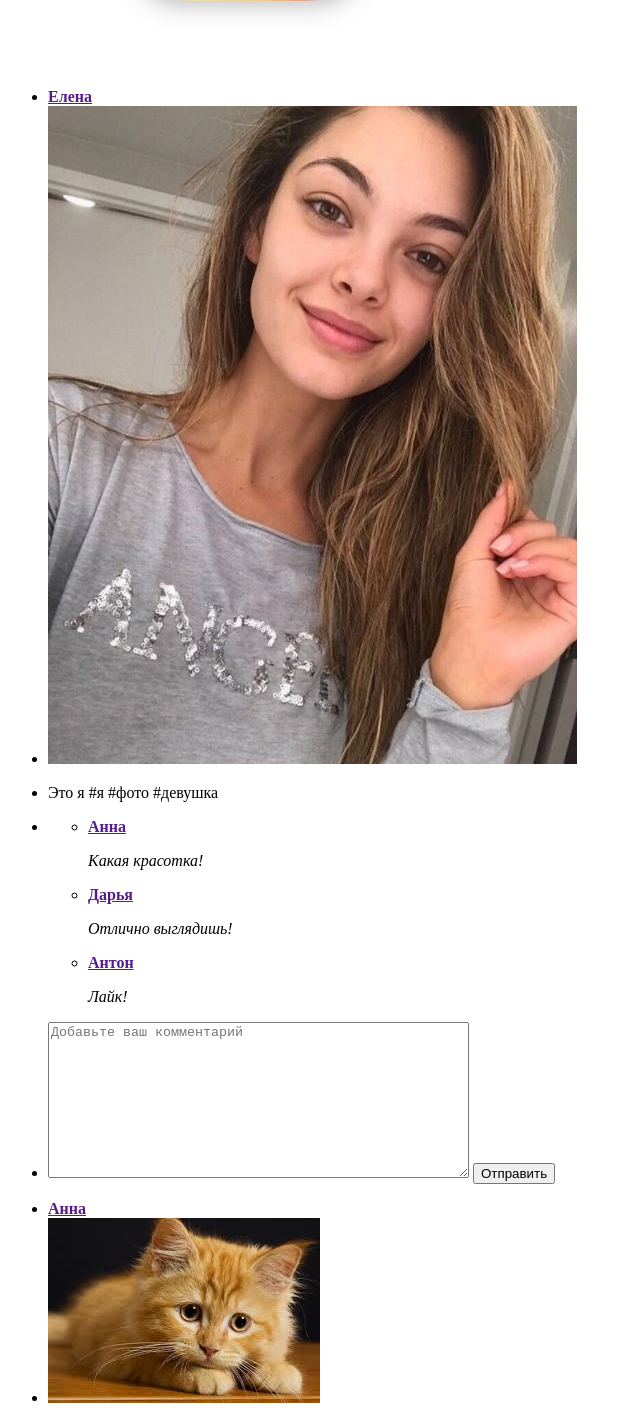
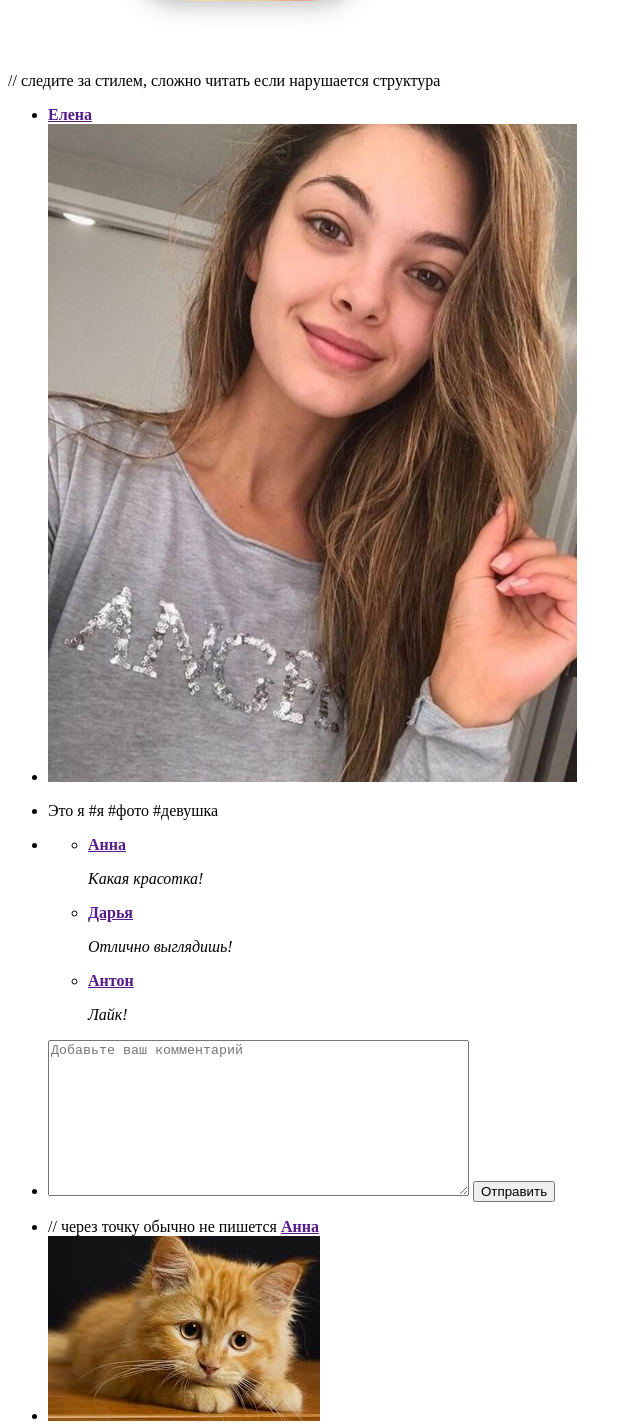
Before and after one commit to AdukarIT/StreltsovaAS, a plain HTML site: page Task_5/task_1/feed.html in a window 1280 px wide. Shown: the part 398-1822 px from the top of the page, without its empty margins (0-640 px from the left). Drawn offline with Linux system fonts and the light colour scheme.

Commit message:
Update feed.html

```diff
--- a/Task_5/task_1/feed.html
+++ b/Task_5/task_1/feed.html
@@ -14,7 +14,7 @@
 	</header>
 
 	<main>
-<div>
+<div> // следите за стилем, сложно читать если нарушается структура
 	<a href="photo-add.html" class="new post"></a>
 </div>
 		<div>
@@ -55,7 +55,7 @@
 
 		<div>
 			<ul>
-				<li class="user.name">
+				<li class="user.name"> // через точку обычно не пишется
 					<a href=""><b>Анна</b></a>
 				</li>
 				<li class="photo_add">
@@ -67,7 +67,7 @@
 				<li class="spisok_comments">
 					<ul>
 						<li>
-							<a href="" class="user name"><b>Егор</b></a>
+							<a href="" class="user name"><b>Егор</b></a> // два класса, зачем?
 							<p class="comment"><em>Какой грустный кот</em></p>
 						</li>
 						<li>
```
